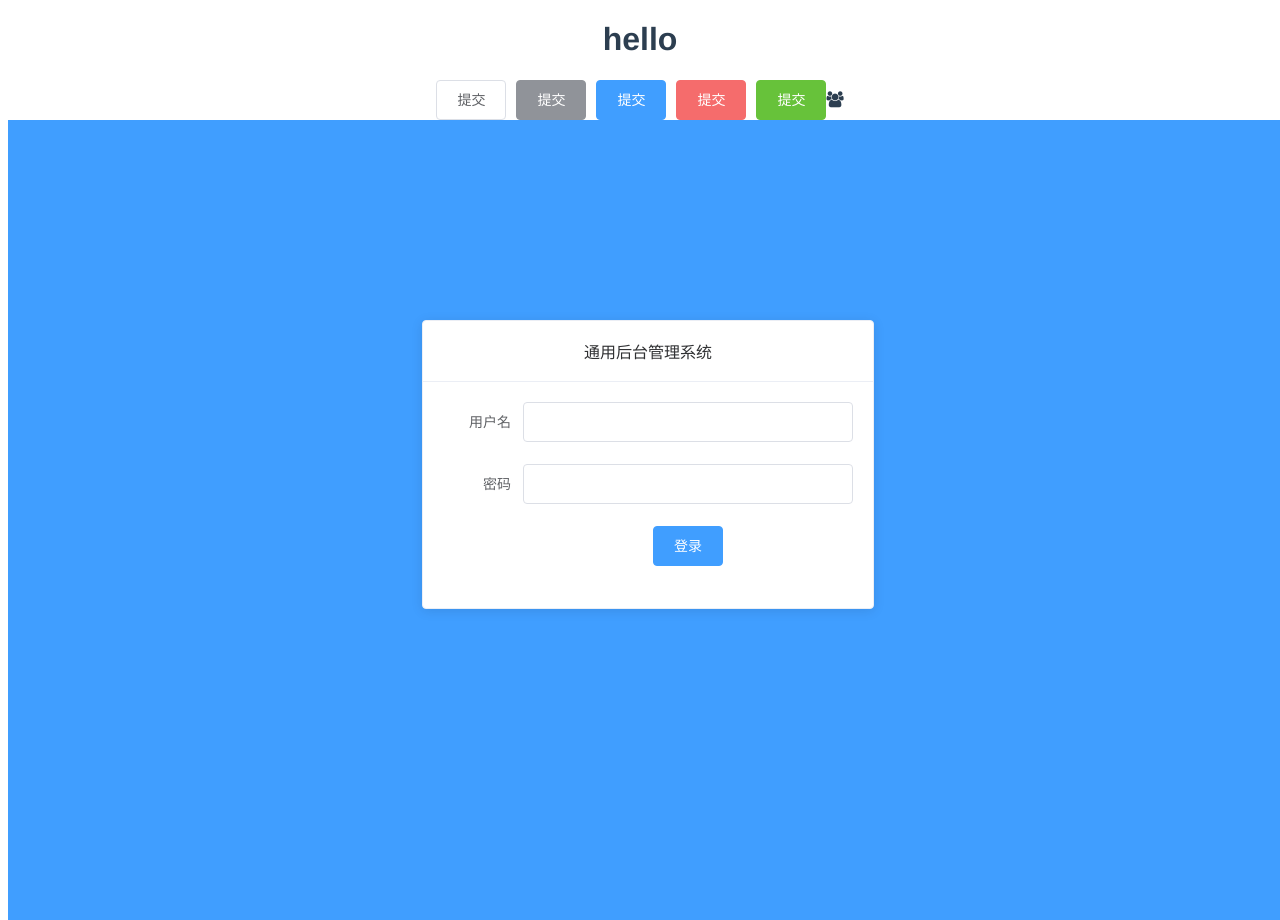
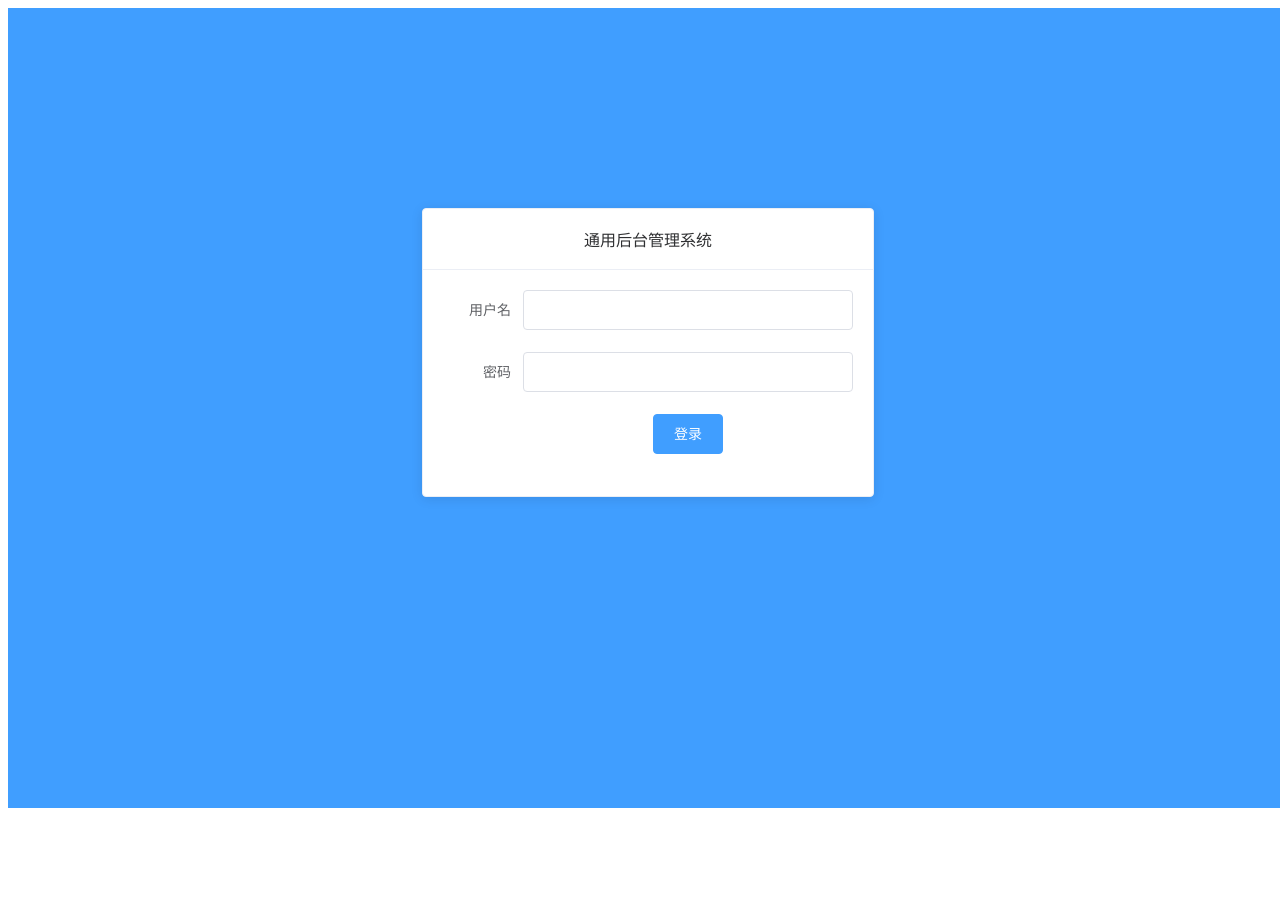
Before and after one commit to Mihray/exercise, a Vue app: page / in a window 1280 px wide. After the commit the page ends 808 px from the top, so only its background shows below. Built offline with nearby package versions, Linux system fonts and the light colour scheme.

Commit message:
Update App.vue

```diff
--- a/src/App.vue
+++ b/src/App.vue
@@ -1,18 +1,19 @@
 <template>
   <div id="app">
-    <Home/>
+    <!-- <Home/> -->
     <LoginVue/>
   </div>
 </template>
 
 <script>
-import Home from './components/Home.vue'
+// import Home from './components/Home.vue'
 import LoginVue from './components/LoginVue.vue'
 
 export default {
   name: 'App',
   components: {
-    Home,LoginVue
+    // Home,
+    LoginVue
   }
 }
 </script>
```
